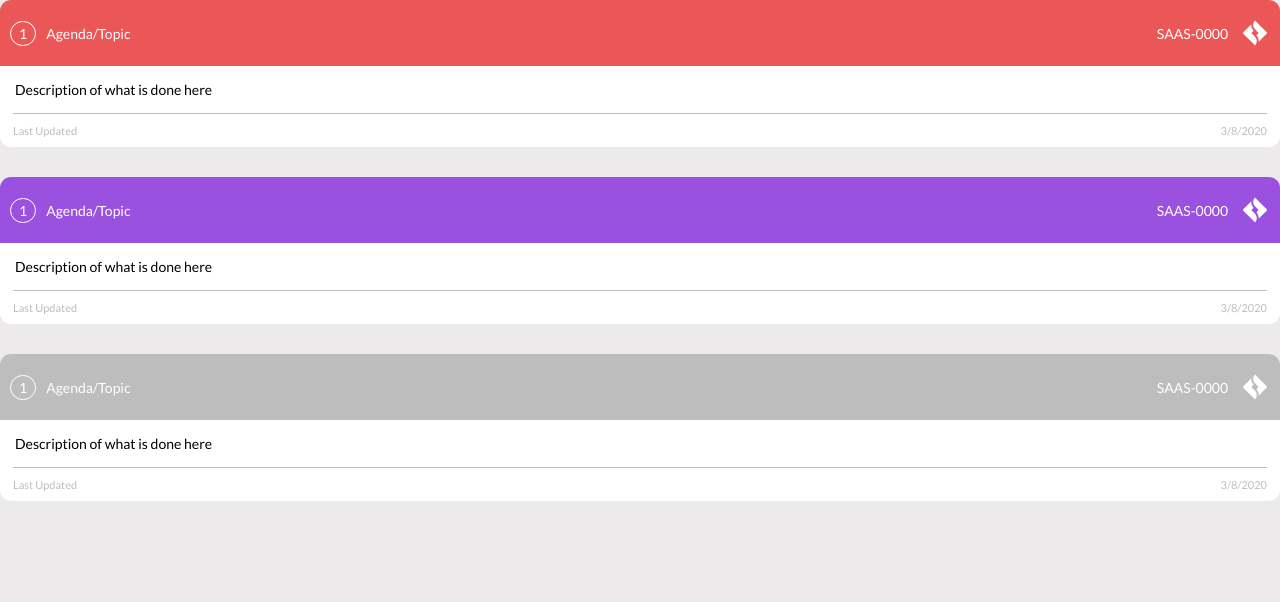
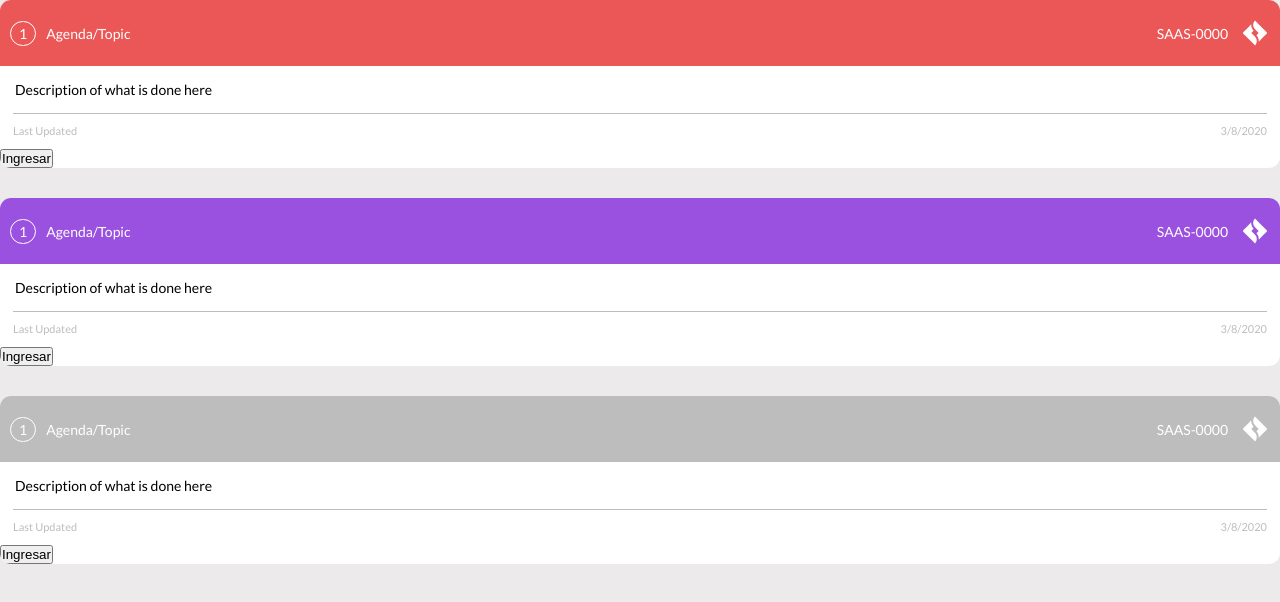
Before and after one commit to ro-io/practica, a React (Vite) app: page / in a window 1280 px wide. Shown: the top 602 px of the page. Built offline with nearby package versions, Linux system fonts and the light colour scheme.

Commit message:
boton terminado

```diff
--- a/src/components/Card.jsx
+++ b/src/components/Card.jsx
@@ -10,6 +10,7 @@ const Card = (props) => {
         <Encabezado atributo={gColor}/>
         <p className='medio'>Description of what is done here</p>
         <Fecha/>
+        <button>Ingresar</button>
     </div>
   )
 }
```
